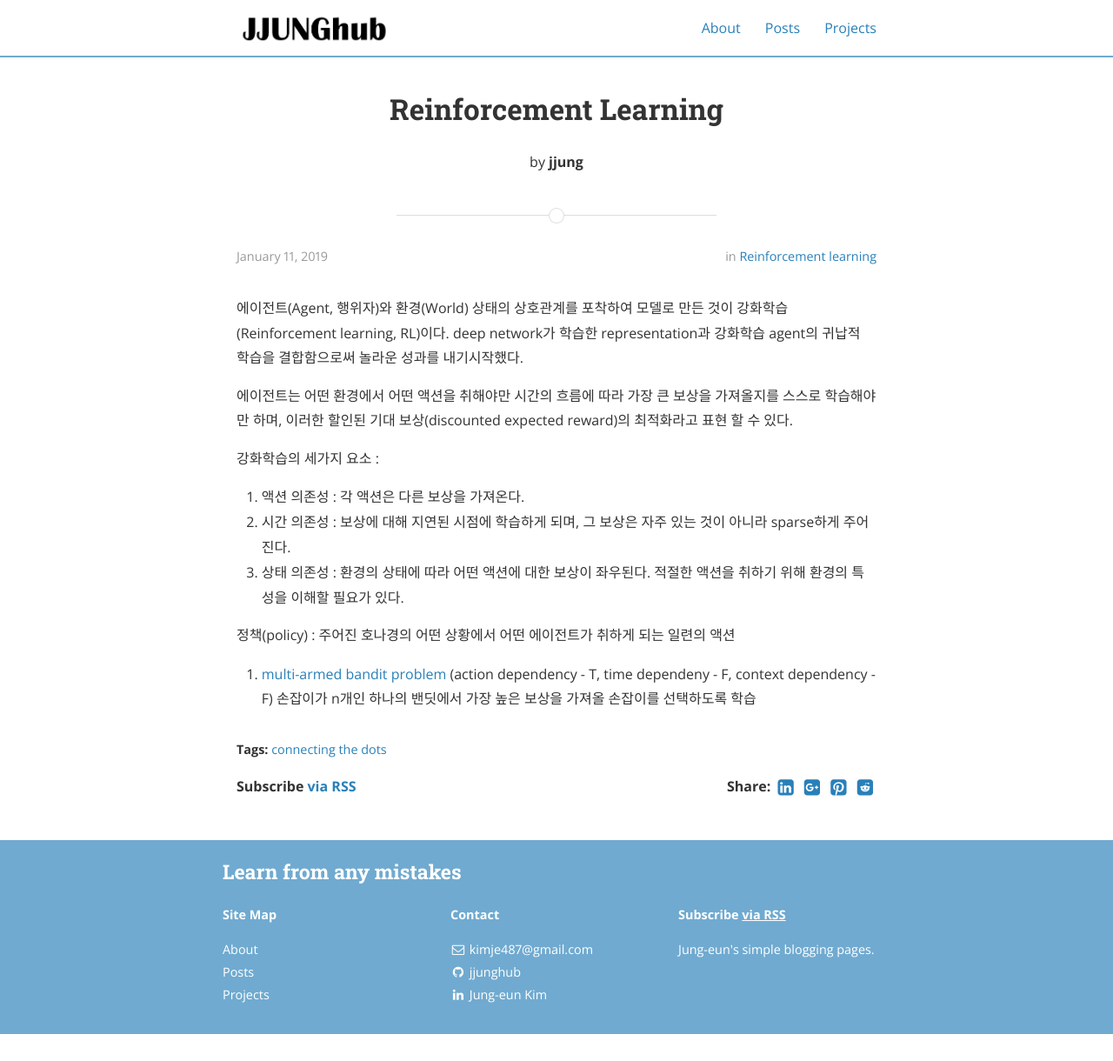
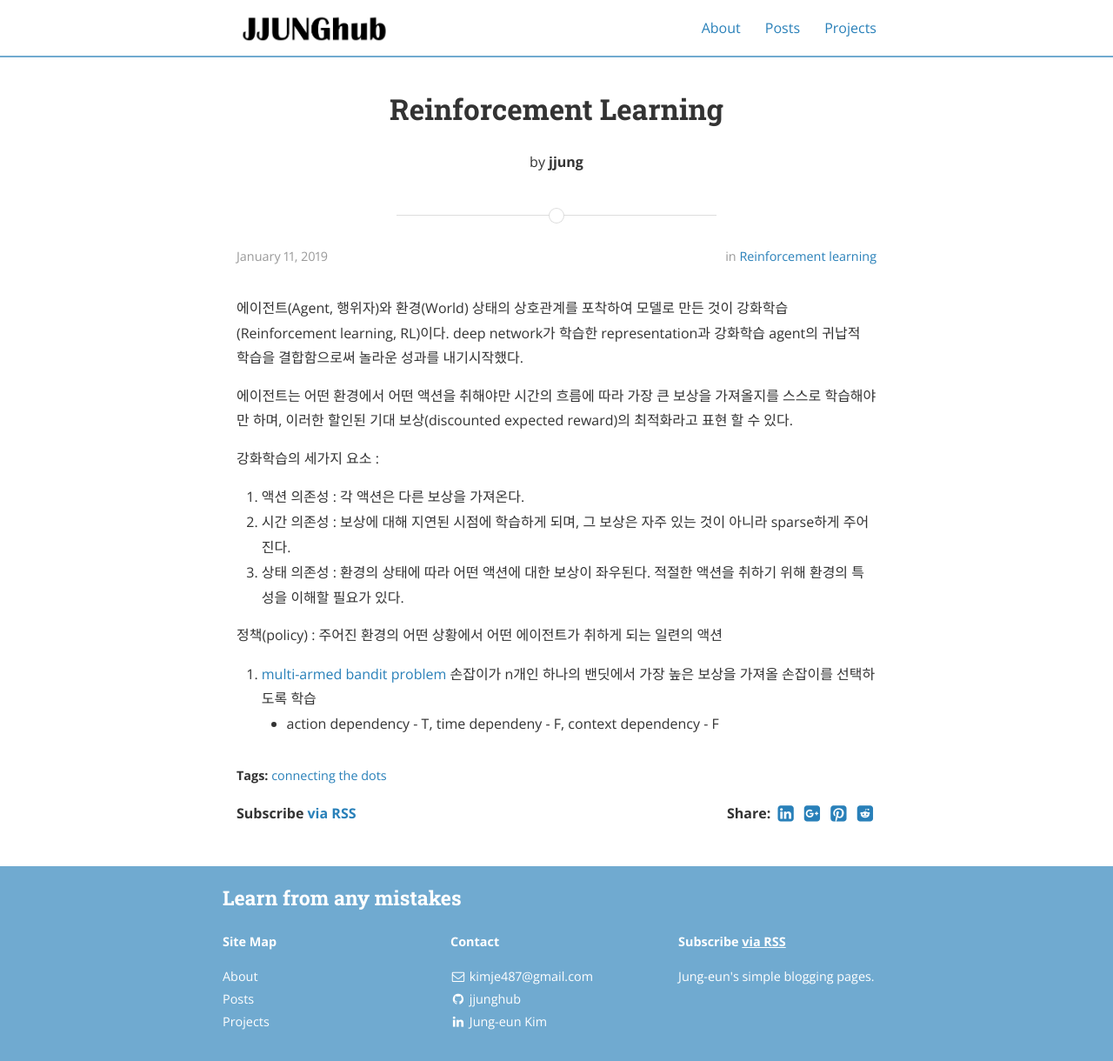
Before and after one commit to jjunghub/blog, a Jekyll site: the page built from _posts/2019-01-11-RFL.markdown, in a window 1280 px wide. Shown: the whole page at 87% size. Built offline with Jekyll 4.4.1, drawn with Linux system fonts in a browser that asks for light colours; nearby versions of some CDN libraries; before the commit the page ends 1189 px from its top, so only the background shows below that.

Commit message:
update post

```diff
--- a/_posts/2019-01-11-RFL.markdown
+++ b/_posts/2019-01-11-RFL.markdown
@@ -17,9 +17,10 @@ deep network가 학습한 representation과 강화학습 agent의 귀납적 학
 2. 시간 의존성 : 보상에 대해 지연된 시점에 학습하게 되며, 그 보상은 자주 있는 것이 아니라 sparse하게 주어진다.
 3. 상태 의존성 : 환경의 상태에 따라 어떤 액션에 대한 보상이 좌우된다. 적절한 액션을 취하기 위해 환경의 특성을 이해할 필요가 있다.
 
-정책(policy) : 주어진 호나경의 어떤 상황에서 어떤 에이전트가 취하게 되는 일련의 액션
+정책(policy) : 주어진 환경의 어떤 상황에서 어떤 에이전트가 취하게 되는 일련의 액션
 
 
 
-1. [multi-armed bandit problem](link:) (action dependency - T, time dependeny - F, context dependency - F)
+1. [multi-armed bandit problem](link:)
   손잡이가 n개인 하나의 밴딧에서 가장 높은 보상을 가져올 손잡이를 선택하도록 학습
+  - action dependency - T, time dependeny - F, context dependency - F
```
